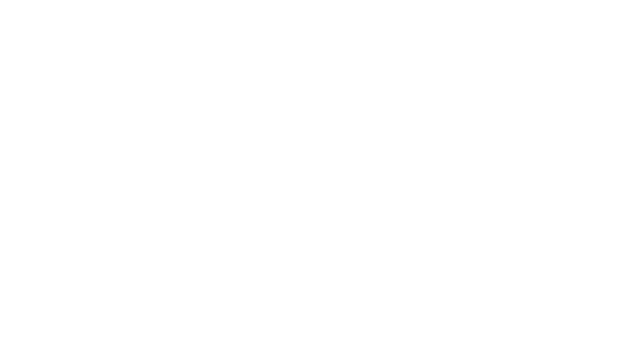
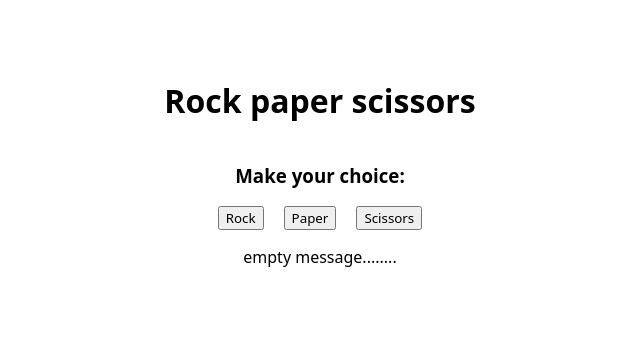
Before and after one commit to Martynas0/rpsodin, a plain HTML site: page index.html in a window 1280 px wide. Shown: the whole page, without its empty margins (320-960 px from the left). Drawn offline with Linux system fonts and the light colour scheme.

Commit message:
Add basic UI

```diff
--- a/index.html
+++ b/index.html
@@ -4,11 +4,31 @@
     <meta charset="UTF-8">
     <meta name="viewport" content="width=device-width, initial-scale=1.0">
     <title>Document</title>
+    <link rel="stylesheet" href="styles.css">
     <script src="script.js"></script>
 </head>
 <body>
 
+<div class="main-container">
 
+    <h1>Rock paper scissors</h1>
+
+    <div class="choice-menu">
+
+        <h3>Make your choice:</h3>
+        <div class="buttons-container">
+            <button id="rock">Rock</button>
+            <button id="paper">Paper</button>
+            <button id="scissors">Scissors</button>
+        </div>
+
+    </div>
+
+    <div class="message">
+        <p>empty message........</p>
+    </div>
+
+</div>
 
 </body>
 </html>
--- a/script.js
+++ b/script.js
@@ -60,6 +60,8 @@ function playGame() {
         console.log(score);
     }
 
+// End of game
+
     if(score.human === score.computer){
         console.log("Thats a draw ! What a game !");
     }else if (score.human > score.computer) {
--- /dev/null
+++ b/styles.css
@@ -0,0 +1,20 @@
+* {
+    box-sizing: border-box;
+    font-family: system-ui, -apple-system, BlinkMacSystemFont, 'Segoe UI', Roboto, Oxygen, Ubuntu, Cantarell, 'Open Sans', 'Helvetica Neue', sans-serif;
+}
+
+h3 {
+    text-align: center;
+}
+
+.main-container {
+    display: flex;
+    flex-direction: column;
+    align-items: center;
+    padding: 50px 100px;
+}
+
+.buttons-container {
+    display: flex;
+    gap: 20px;
+}
```
